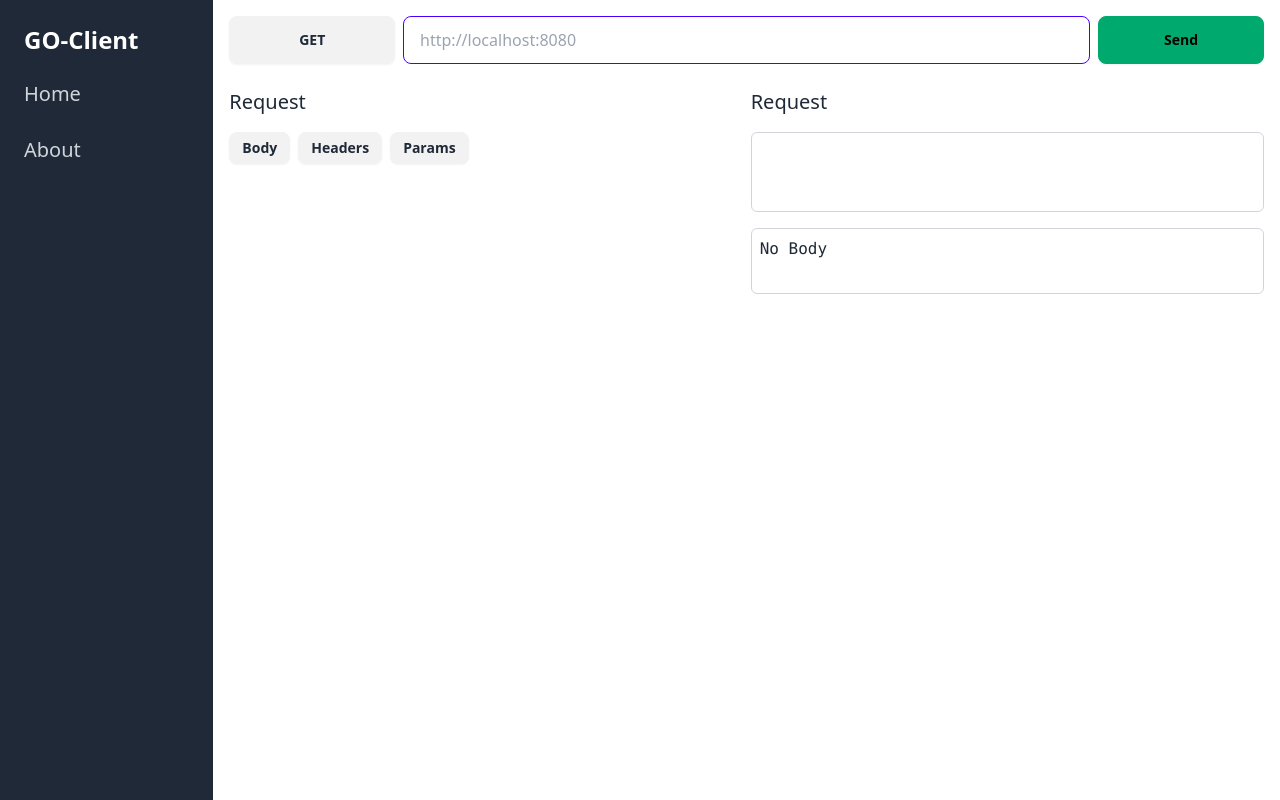
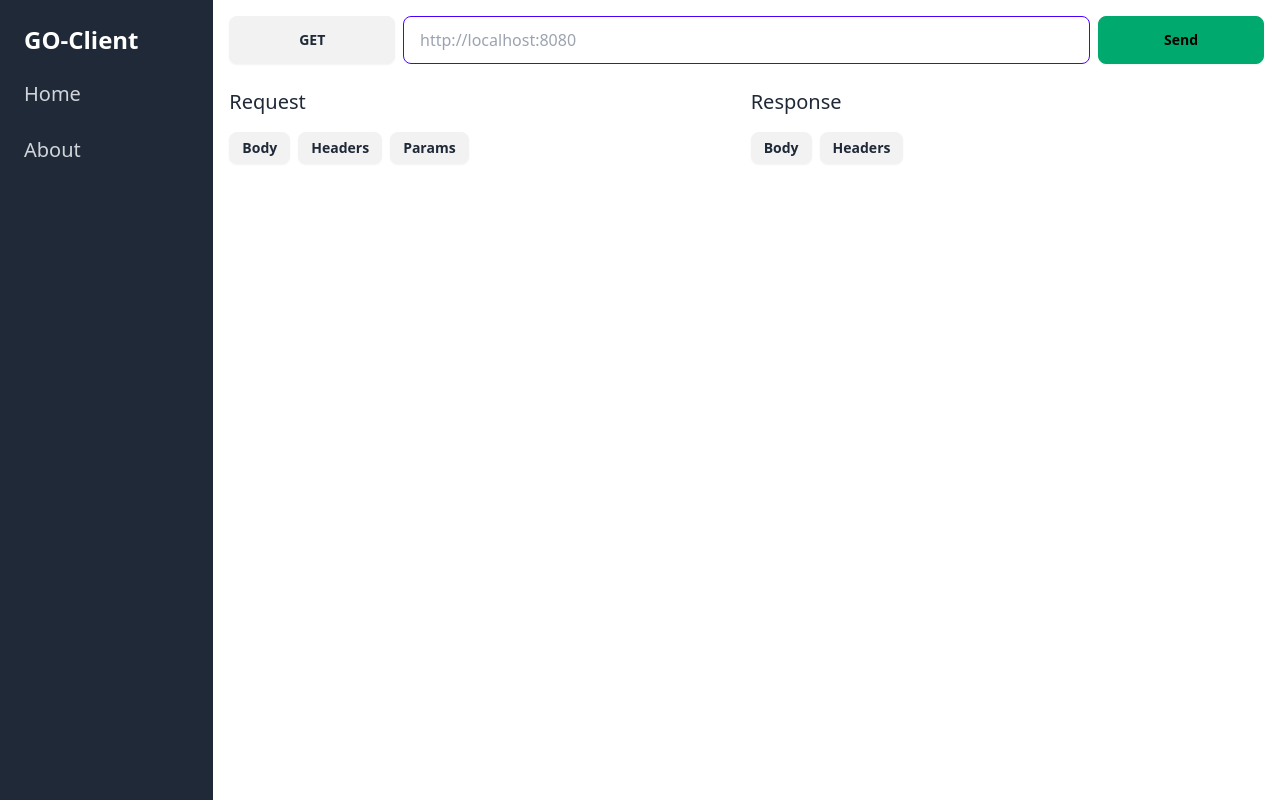
Before and after one commit to Secar98/go-fetch, a Svelte app in the folder frontend/: page / in a window 1280 px wide. Built offline with nearby package versions, Linux system fonts and the light colour scheme.

Commit message:
Refactor

```diff
--- a/frontend/src/components/RequestContainer.svelte
+++ b/frontend/src/components/RequestContainer.svelte
@@ -1,22 +1,22 @@
 <script>
     import Router, { link } from 'svelte-spa-router'
     import BodyContainer from './sub-containers/BodyContainer.svelte'
-    import Headers from './sub-containers/Headers.svelte';
-    import QueryParams from './sub-containers/QueryParams.svelte';
+    import Headers from './sub-containers/request/RequestHeaders.svelte';
+    import QueryParams from './sub-containers/request/RequestQueryParams.svelte';
     const prefix = '/home'
     const routes = {
-        '/body': BodyContainer,
-        '/body/*': BodyContainer,
-        '/headers': Headers,
-        '/query': QueryParams,
+        '/request-body': BodyContainer,
+        '/request-body/*': BodyContainer,
+        '/request-headers': Headers,
+        '/request-query': QueryParams,
     }
 </script>
 <div>
     <h1 class="text-xl mb-4">Request</h1>
     <div class="grid grid-flow-col justify-start gap-2 mb-4">
-        <a href="/home/body" use:link class="btn btn-sm">Body</a>
-        <a href="/home/headers" use:link class="btn btn-sm">Headers</a>
-        <a href="/home/query" use:link class="btn btn-sm">Params</a>
+        <a href="/home/request-body" use:link class="btn btn-sm">Body</a>
+        <a href="/home/request-headers" use:link class="btn btn-sm">Headers</a>
+        <a href="/home/request-query" use:link class="btn btn-sm">Params</a>
     </div>
 
     <Router {routes} {prefix} />
--- a/frontend/src/components/ResponseContainer.svelte
+++ b/frontend/src/components/ResponseContainer.svelte
@@ -1,37 +1,20 @@
-<script lang="ts">
-    import { httpResponseStore } from "../stores/http-response-store";
-    import HeadersTable from "./sub-containers/HeadersTable.svelte";
-    const headers: { key: string, value: string }[] = [];
-    $: response = $httpResponseStore;
-    $: {
-        response,
-        Object.entries(response.Headers ?? {}).map(([key, value]) => {
-                return {
-                    key,
-                    value: value.join(", ")
-                }
-            }).forEach(header => {
-                console.log(header);
-                headers.push(header);
-            });
+<script>
+    import Router, { link } from 'svelte-spa-router'
+    import ResponseBodyContainer from './sub-containers/response/ResponseBodyContainer.svelte'
+    import ResponseHeaders from './sub-containers/response/ResponseHeaders.svelte';
+    const prefix = '/home'
+    const routes = {
+        '/response-body': ResponseBodyContainer,
+        '/response-body/*': ResponseBodyContainer,
+        '/response-headers': ResponseHeaders,
     }
 </script>
+<div>
+    <h1 class="text-xl mb-4">Response</h1>
+    <div class="grid grid-flow-col justify-start gap-2 mb-4">
+        <a href="/home/response-body" use:link class="btn btn-sm">Body</a>
+        <a href="/home/response-headers" use:link class="btn btn-sm">Headers</a>
+    </div>
 
-<main>
-    <h1 class="text-xl mb-4">Request</h1>
-    <div>
-        {#if response.Error != undefined}
-            <p class="badge badge-error">Error: {response.Error}</p>
-        {/if}
-        {#if response.StatusCode != undefined}
-            <p class="badge badge-primary">StatusCode: {response.StatusCode}</p>
-        {/if}
-       <HeadersTable {headers} />
-    </div>
-    <div class="">
-        <textarea
-            class="w-full h-full p-2 border border-gray-300 rounded-md font-mono resize-none"
-            >{response.Body ?? "No Body"}</textarea
-        >
-    </div>
-</main>
+    <Router {routes} {prefix} />
+</div>
--- a/frontend/src/components/sub-containers/BodyContainer.svelte
+++ b/frontend/src/components/sub-containers/BodyContainer.svelte
@@ -1,9 +1,9 @@
 <script lang="ts">
     import Router, { link } from 'svelte-spa-router'
-    import JsonContainer from "./Json.svelte";
-    import FormData from './FormData.svelte';
+    import JsonContainer from "./request/RequestJson.svelte";
+    import FormData from './request/RequestFormData.svelte';
 
-    const prefix = '/home/body'
+    const prefix = '/home/request-body'
     const routes = {
         '/json': JsonContainer,
         '/form-data': FormData,
@@ -12,8 +12,8 @@
 
 <div>
     <div class="grid grid-flow-col justify-start gap-2 mb-4">
-        <a href="/home/body/json" use:link class="btn btn-xs">Json</a>
-        <a href="/home/body/form-data" use:link class="btn btn-xs">Form Data</a>
+        <a href="/home/request-body/json" use:link class="btn btn-xs">Json</a>
+        <a href="/home/request-body/form-data" use:link class="btn btn-xs">Form Data</a>
     </div>
 
     <Router {routes} {prefix} />
--- a/frontend/src/components/sub-containers/FormData.svelte
+++ b/frontend/src/components/sub-containers/request/RequestFormData.svelte
@@ -1,6 +1,6 @@
 <script lang="ts">
-    import Table from "./Table.svelte";
-    import { BodyType, HttpRequestStore, httpRequestStore } from '../../stores/http-request-store';
+    import Table from "../Table.svelte";
+    import { BodyType, HttpRequestStore, httpRequestStore } from '../../../stores/http-request-store';
     import { get } from "svelte/store";
     import { onMount } from "svelte";
     let store: HttpRequestStore = get(httpRequestStore);
--- a/frontend/src/components/sub-containers/Headers.svelte
+++ b/frontend/src/components/sub-containers/request/RequestHeaders.svelte
@@ -1,6 +1,6 @@
 <script lang="ts">
-    import Table from "./Table.svelte";
-    import { httpRequestStore } from '../../stores/http-request-store';
+    import Table from "../Table.svelte";
+    import { httpRequestStore } from '../../../stores/http-request-store';
     import { get } from "svelte/store";
     let data: Map<string,string> = get(httpRequestStore).headers;
 
--- a/frontend/src/components/sub-containers/Json.svelte
+++ b/frontend/src/components/sub-containers/request/RequestJson.svelte
@@ -1,6 +1,6 @@
 <script lang="ts">
     import { onMount } from "svelte";
-    import { BodyType, httpRequestStore, HttpRequestStore } from "../../stores/http-request-store";
+    import { BodyType, httpRequestStore, HttpRequestStore } from "../../../stores/http-request-store";
     import { get } from "svelte/store";
     let store: HttpRequestStore = get(httpRequestStore);
 
--- a/frontend/src/components/sub-containers/QueryParams.svelte
+++ b/frontend/src/components/sub-containers/request/RequestQueryParams.svelte
@@ -1,6 +1,6 @@
 <script lang="ts">
-    import Table from "./Table.svelte";
-    import { httpRequestStore } from '../../stores/http-request-store';
+    import Table from "../Table.svelte";
+    import { httpRequestStore } from '../../../stores/http-request-store';
     import { get } from "svelte/store";
     let data: Map<string,string> = get(httpRequestStore).queryParameters;
 
--- /dev/null
+++ b/frontend/src/components/sub-containers/response/ResponseBodyContainer.svelte
@@ -0,0 +1,22 @@
+<script lang="ts">
+    import { httpResponseStore } from "../../../stores/http-response-store";
+    $: response = $httpResponseStore;
+
+</script>
+
+<main>
+    <div>
+        {#if response.Error != undefined}
+            <p class="badge badge-error">Error: {response.Error}</p>
+        {/if}
+        {#if response.StatusCode != undefined}
+            <p class="badge badge-primary">StatusCode: {response.StatusCode}</p>
+        {/if}
+    </div>
+    <div class="mt-4">
+        <textarea
+            class="w-full h-56 p-2 border border-gray-300 rounded-md font-mono resize-none"
+            >{response.Body ?? "No Body"}</textarea
+        >
+    </div>
+</main>
--- /dev/null
+++ b/frontend/src/components/sub-containers/response/ResponseHeaders.svelte
@@ -0,0 +1,22 @@
+<script lang="ts">
+    import { httpResponseStore } from "../../../stores/http-response-store";
+    import HeadersTable from "../HeadersTable.svelte";
+    const headers: { key: string, value: string }[] = [];
+    $: response = $httpResponseStore;
+
+    $: {
+        response,
+        Object.entries(response.Headers ?? {}).map(([key, value]) => {
+                return {
+                    key,
+                    value: value.join(", ")
+                }
+            }).forEach(header => {
+                console.log(header);
+                headers.push(header);
+            });
+    }
+
+</script>
+
+<HeadersTable {headers} />
```
